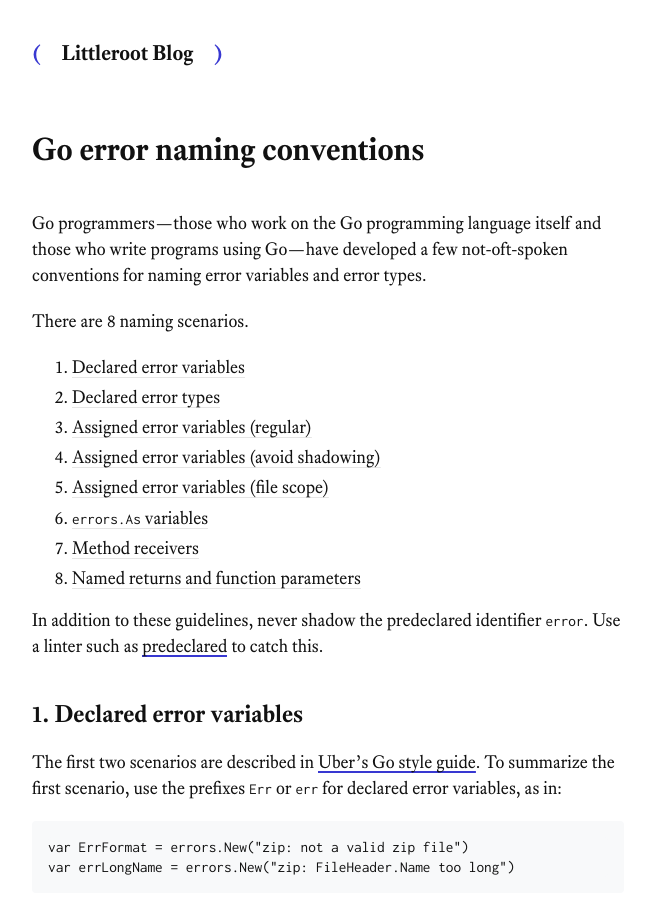
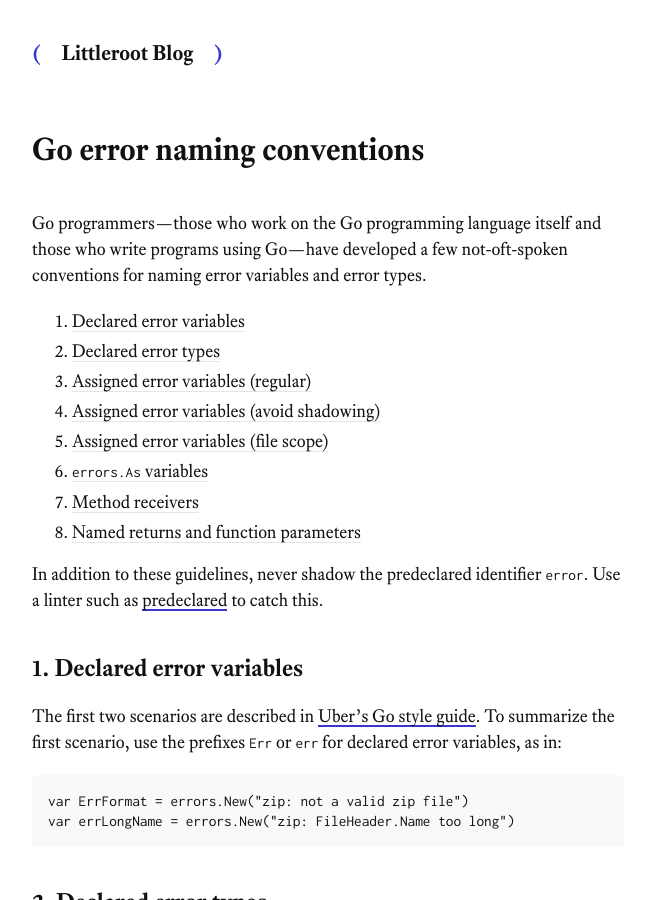
Before and after one commit to littleroot/blog, a Jekyll site: the page built from _pages/go error naming convention.md, in a window 1280 px wide and 900 px high. Shown: the whole window, without its empty margins (312-963 px from the left). Built offline with Jekyll 4.4.1, drawn with Linux system fonts in a browser that asks for light colours; some of the changed lines change nothing that is shown.

Commit message:
auto-generated commit by 'make p'

````diff
--- a/_pages/go error naming convention.md
+++ b/_pages/go error naming convention.md
@@ -7,8 +7,6 @@ permalink: /go-error-naming/
 Go programmers—those who work on the Go programming language itself and
 those who write programs using Go—have developed a few not-oft-spoken
 conventions for naming error variables and error types.
-
-There are 8 naming scenarios.
 
   1. <a class="no-underline" href="#1-declared-error-variables">Declared error variables</a>
   1. <a class="no-underline" href="#2-declared-error-types">Declared error types</a>
@@ -149,7 +147,7 @@ func Read() error {
 }
 ```
 
-Note that we do *not* want the names `setupErr` or `setupError`; these
+Note that we do *not* want the names `errSetup` or `setupError`; these
 names conflict with scenarios 1 and 2, respectively.
 
 ## 6. `errors.As` variables
````
